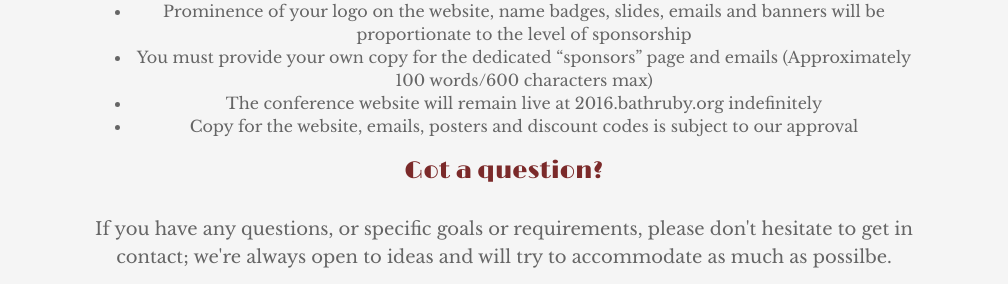
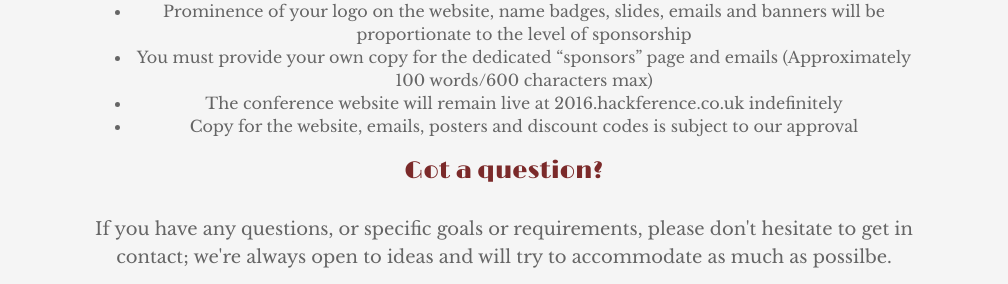
Before and after one commit to hackference/hackference-2016, a Jekyll site: the page built from sponsors/sponsor-us.html, in a window 1280 px wide and 900 px high, scrolled down 2420 px. Shown: the part 167-451 px from the top of the window, without its empty margins (136-1144 px from the left). Built offline with Jekyll 4.4.1, drawn with Linux system fonts in a browser that asks for light colours; nearby versions of some CDN libraries.

Commit message:
URL typo

```diff
--- a/sponsors/sponsor-us.html
+++ b/sponsors/sponsor-us.html
@@ -246,7 +246,7 @@ title: Why not sponsor Hackference
   <li>Tickets and discount codes may be used by your team or given away (e.g. In a Twitter contest, to your own newsletter subscribers, etc.)</li>
   <li>Prominence of your logo on the website, name badges, slides, emails and banners will be proportionate to the level of sponsorship</li>
   <li>You must provide your own copy for the dedicated “sponsors” page and emails (Approximately 100 words/600 characters max)</li>
-  <li>The conference website will remain live at 2016.bathruby.org indefinitely</li>
+  <li>The conference website will remain live at 2016.hackference.co.uk indefinitely</li>
   <li>Copy for the website, emails, posters and discount codes is subject to our approval</li>
 </ul>
 
```
